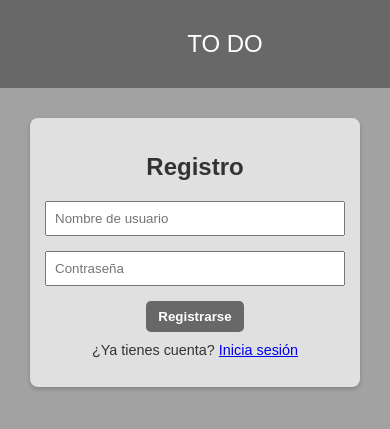
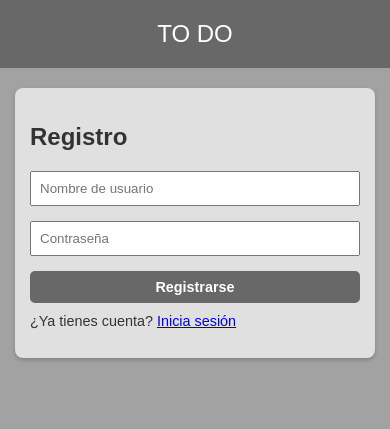
Before and after one commit to ricardosanchez24/flask, a Flask app: page /registro in a window 390 px wide; the page is wider, and only the part inside the window is pictured. Shown: the top 429 px of that part. Run offline with Flask 3, Linux system fonts and the light colour scheme.

Commit message:
cambio en el progama para diseño responsive en dispositivos moviles

```diff
--- a/simple to do/static/css/style.css
+++ b/simple to do/static/css/style.css
@@ -1,117 +1,150 @@
-header {
-    background-color: #686868;
-    color: white;
-    text-align: center;
-    padding: 30px;
-    font-size: 24px;
-    width: 100%;
-    text-transform: uppercase;
-    margin-bottom: 30px; /* Añadido un margen inferior para separarlo del contenido */
-}
-
+/* =========================================
+   ESTILOS GENERALES
+   ========================================= */
 body {
-    background-color: #a3a2a2; /* Mantenemos tu color de fondo */
+    background-color: #a3a2a2;
     font-family: Arial, Helvetica, sans-serif;
     margin: 0;
     padding: 0;
 }
 
-/* ---------------------------------------------------- */
-/* ESTILOS PARA LA SECCIÓN DE AGREGAR TAREA (Input Superior) */
-/* ---------------------------------------------------- */
+header {
+    background-color: #686868;
+    color: white;
+    text-align: center;
+    padding: 20px; /* Reduje un poco el padding */
+    font-size: 24px;
+    width: 100%;
+    text-transform: uppercase;
+    margin-bottom: 20px;
+    box-sizing: border-box; /* Asegura que el padding no agrande el ancho */
+}
+
+/* =========================================
+   FORMULARIO AGREGAR TAREA (Input Superior)
+   ========================================= */
 .agg_tareas {
     margin-top: 20px;
-    /* Usamos Flexbox para centrar el formulario */
     display: flex;
     justify-content: center;
-    gap: 10px; /* Espacio entre los elementos del formulario (Label, Input, Botón) */
-    padding: 0 20px; /* Padding a los lados para que no se pegue en pantallas pequeñas */
+    gap: 10px;
+    padding: 0 20px;
+    flex-wrap: wrap; /* NUEVO: Permite que baje de línea en móviles */
 }
 
 .agg_tareas input[type="text"] {
-    padding: 8px;
+    padding: 10px;
     border: none;
     border-radius: 5px;
-    width: 250px; /* Ancho fijo o puedes usar flex-grow: 1 si quieres que se estire */
+    /* NUEVO: Flexible pero con límite */
+    flex-grow: 1;
+    max-width: 400px;
+    min-width: 200px;
 }
 
 .agg_tareas button {
-    padding: 8px 15px;
+    padding: 10px 20px;
     border: none;
     border-radius: 5px;
     cursor: pointer;
-    background-color: #555555; /* Un color para el botón de enviar */
+    background-color: #555555;
     color: white;
     font-weight: bold;
+    white-space: nowrap; /* Evita que el texto del botón se parta */
 }
 
-
-/* ---------------------------------------------------- */
-/* ESTILOS PARA LA LISTA DE TAREAS (LAS TARJETAS) */
-/* ---------------------------------------------------- */
-
-/* El contenedor principal de la lista, lo usamos para centrar las tareas */
+/* =========================================
+   CONTENEDORES Y TARJETAS
+   ========================================= */
 .posiciones {
     display: flex;
-    justify-content: center; /* Centra el bloque <ul> en la pantalla */
+    justify-content: center;
+    width: 100%; /* Asegura que ocupe el ancho */
+    padding-bottom: 30px; /* Espacio al final para scrolear */
 }
 
-.posiciones ul {
-    /* Quitamos el estilo de lista (puntos) y padding por defecto */
+/* Contenedor de la lista (UL) o del Login/Registro */
+.posiciones ul,
+.contenedor-tarjeta {
     list-style: none;
-    padding: 0;
-    width: 500px; /* Un ancho fijo para las tarjetas (ajusta esto si quieres que sean más anchas) */
-    max-width: 90%; /* Asegura que no se salga de la pantalla en móviles */
+    padding: 0 15px; /* Margen a los lados en celular */
+    width: 100%;     /* Ocupa todo el ancho posible */
+    max-width: 600px; /* ...pero detente en 600px (PC) */
     margin-top: 20px;
+    box-sizing: border-box;
 }
 
-/* El elemento DIV que envuelve CADA TAREA (LA TARJETA COMPLETA) */
+/* La tarjeta individual (Login, Registro o Tarea) */
 .tarea-fila-card {
-    /* Estructura Flexbox para la fila: Texto a la izquierda, Botones a la derecha */
     display: flex;
     justify-content: space-between;
     align-items: center;
 
-    /* Estilo de Tarjeta */
     padding: 15px;
-    margin-bottom: 10px;
+    margin-bottom: 15px;
     border-radius: 8px;
-    box-shadow: 0 2px 4px rgba(0, 0, 0, 0.2); /* Sombra para que destaque del fondo gris */
+    box-shadow: 0 2px 4px rgba(0, 0, 0, 0.2);
+    background-color: #e0e0e0;
+    color: #333333;
 
-    /* Tus colores (AJUSTA ESTO) */
-    background-color: #e0e0e0; /* Un gris más claro para la tarjeta */
-    color: #333333;
+    /* NUEVO: Manejo de desborde */
+    word-wrap: break-word;
 }
 
 /* El texto de la tarea */
 .tarea-texto {
     font-size: 1.1em;
-    max-width: 65%; /* Para que los botones siempre tengan espacio a la derecha */
+    flex: 1; /* Toma el espacio disponible */
+    margin-right: 15px; /* Separa el texto de los botones */
 }
 
-/* El grupo de botones (contenedor de Borrar y Completar) */
+/* Grupo de botones */
 .botones {
     display: flex;
-    gap: 10px; /* Espacio entre los botones */
+    gap: 5px;
 }
 
-/* Estilos para los botones dentro de las tareas */
 .botones button {
-    /* Tus estilos base que aplicaban a .boton */
-    margin: 0; /* Quitamos los márgenes arriba/abajo que tenías */
     padding: 8px 12px;
     border: none;
     border-radius: 5px;
     cursor: pointer;
     font-weight: bold;
-    /* Tus colores para los botones */
     background-color: #686868;
     color: white;
+    font-size: 0.9em;
 }
-/*.cerrar_secion{
-    text-align: right;
-    margin-right: 40px;
-}*/
-/* Reglas antiguas eliminadas o modificadas: */
-/* .li: Ya no se usa directamente, lo reemplazamos por .tarea-fila-card y .tarea-texto */
-/* .boton: La regla margin-bottom/top: 10px se movió y mejoró dentro de .botones button */
+
+/* =========================================
+   MEDIA QUERY (MÓVILES)
+   ========================================= */
+/* Cuando la pantalla sea menor a 600px (celulares) */
+@media (max-width: 600px) {
+
+    .tarea-fila-card {
+        flex-direction: column; /* Apila elementos verticalmente */
+        align-items: flex-start; /* Alinea a la izquierda */
+        gap: 15px; /* Espacio entre el texto y los botones */
+        text-align: left !important; /* Fuerza alineación izquierda */
+    }
+
+    .tarea-texto {
+        margin-right: 0;
+        width: 100%;
+        margin-bottom: 10px;
+    }
+
+    .botones {
+        width: 100%;
+        justify-content: space-between; /* Botones estirados o separados */
+    }
+
+    .botones button {
+        flex-grow: 1; /* Botones grandes fáciles de tocar */
+    }
+
+    /* Ajustes específicos para el Login/Registro en móvil */
+    .form-input {
+        width: 100%;
+    }
+}
--- a/simple to do/templates/index.html
+++ b/simple to do/templates/index.html
@@ -11,7 +11,7 @@
     <button type="submit">enviar</button>
 </form>
 
-<div class="cerras_secion"style="text-align: right; margin-bottom: 15px; margin-right: 40px;">
+<div class="cerras_secion"style="text-align: center; margin-bottom: 15px; margin-top: 40px;">
     <span style="margin-right: 10px;">Hola, Usuario</span>
     <form action="{{ url_for('logout_usuario') }}" method="post" style="display: inline;">
         <button type="submit" style="background-color: #d9534f; color: white; border: none; padding: 5px 10px; border-radius: 3px; cursor: pointer;">
--- a/simple to do/templates/login.html
+++ b/simple to do/templates/login.html
@@ -1,8 +1,8 @@
 {% extends './base.html' %}
 
 {% block body %}
-<div class="posiciones">
-    <div class="tarea-fila-card" style="display: block; width: 300px; text-align: center;">
+<div class="contemedor-tarjeta">
+    <div class="tarea-fila-card" style="display: block; text-align: center;">
         <h2>Iniciar Sesión</h2>
         <form action="{{ url_for('login_usuario') }}" method="post" style="display: flex; flex-direction: column; gap: 15px;">
 
--- a/simple to do/templates/registro.html
+++ b/simple to do/templates/registro.html
@@ -1,8 +1,8 @@
 {% extends './base.html' %}
 
 {% block body %}
-<div class="posiciones">
-    <div class="tarea-fila-card" style="display: block; width: 300px; text-align: center;">
+<div class="contenedor-tarjeta">
+    <div class="tarea-fila-card" style="display: block; text-align: center;">
         <h2>Registro</h2>
         <form action="{{ url_for('registro_usuario') }}" method="post" style="display: flex; flex-direction: column; gap: 15px;">
 
```
